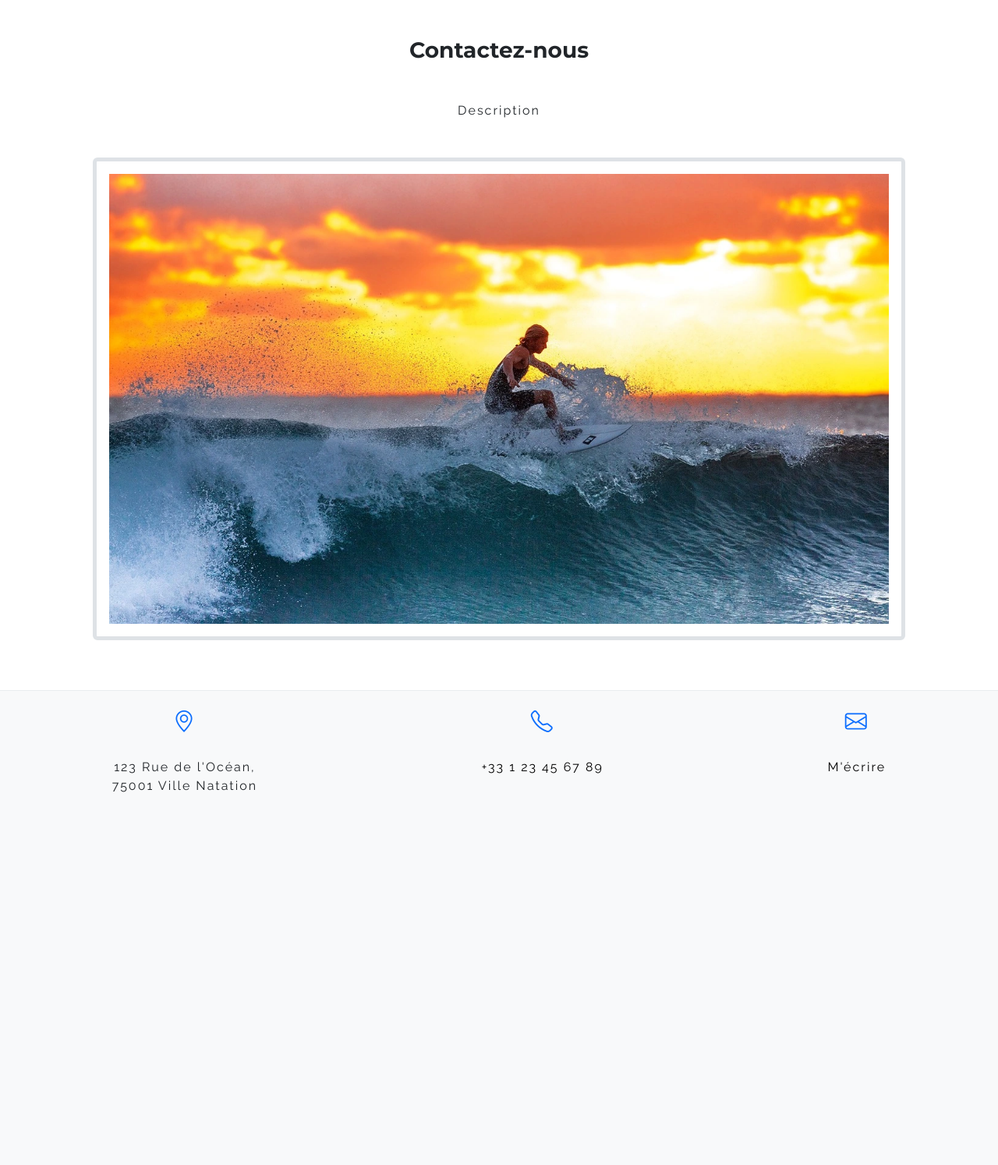
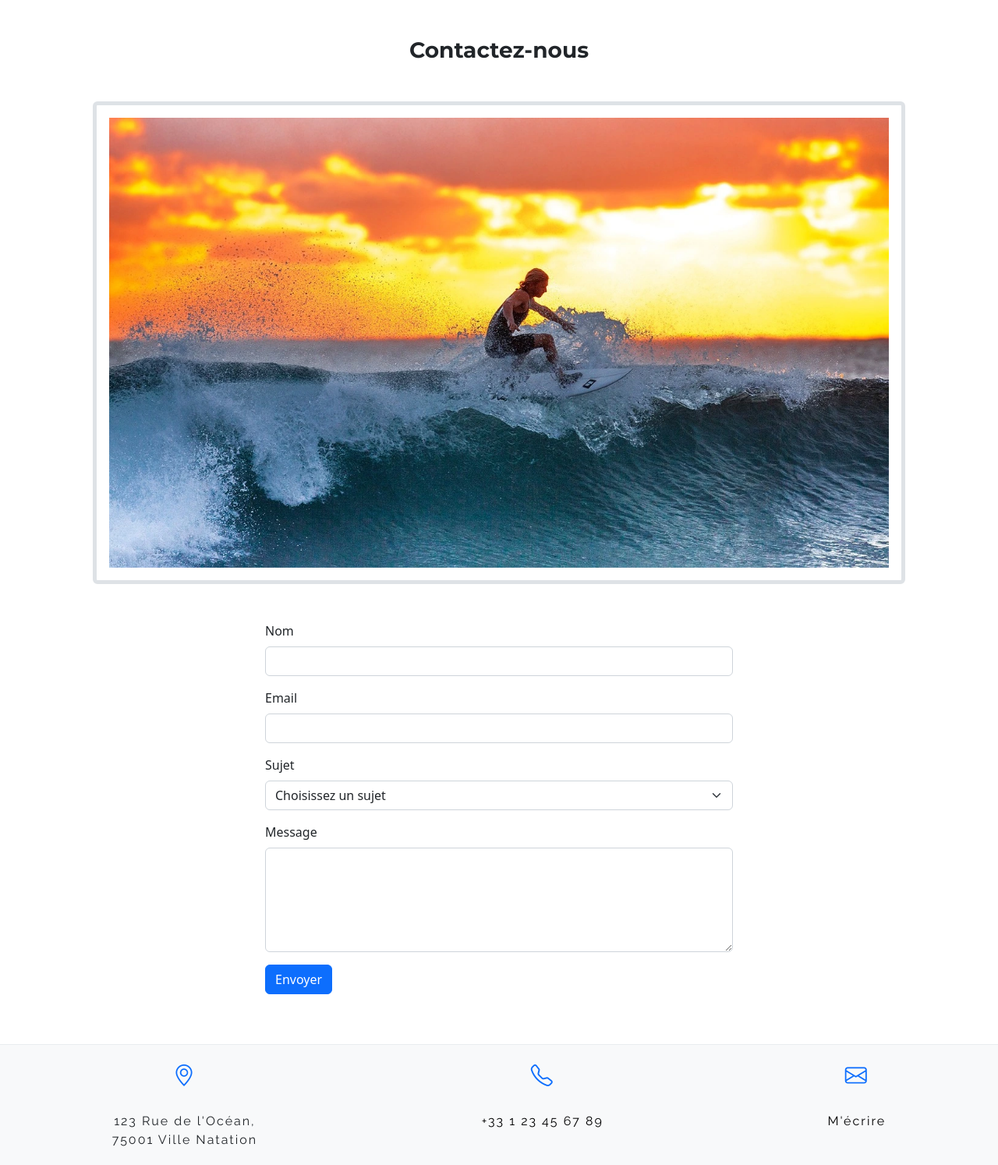
Before and after one commit to fannysaez/AquaPassion-Blog, a PHP site: template pages/contact.php in a window 1280 px wide. Shown: the part 78-1572 px from the top of the page at 78% size. Before the commit the page ends 1094 px from the top, so only its background shows below. Run offline with PHP 8.4, Linux system fonts and the light colour scheme; the template is opened without the code that fills it, so the values that code supplies are empty.

Commit message:
initial commit

```diff
--- a/includes/header.php
+++ b/includes/header.php
@@ -14,6 +14,7 @@
 </head>
 
 <body>
+  <header>
     <nav id="navbar-example2" class="navbar navbar-light bg-light px-2">
       <a class="navbar-brand" href="">
         <img class="logo" src="/assets/img/logo/AquaPassion.svg" alt="logo AquaPassion">
@@ -27,3 +28,4 @@
         </li>
       </ul>
     </nav>
+  </header>
--- a/index.php
+++ b/index.php
@@ -26,7 +26,6 @@
                 <div class="row align-items-start g-5">
                     <?php include_once 'includes/cards.php'; ?>
                 </div>
-
             </div>
     </main>
 
--- a/pages/contact.php
+++ b/pages/contact.php
@@ -1,18 +1,56 @@
 <!-- Page contact -->
 <?php include_once "includes/header.php"; ?>
 
-<body>
+
 <main class="container py-5 mb-3">
     <h1 class="text-center fw-bold fs-3 mb-5">Contactez-nous</h1>
     <p class=" text-center mt-5 mb-5">
-            Description
+        <!-- Description -->
     </p>
     <div class="d-flex justify-content-center">
         <div class="border border-5 rounded p-3">
             <img class="img-fluid mx-auto d-block" src="/assets/img/contact/surf.webp" alt="Surf" style="max-width: 1000px">
         </div>
     </div>
+
+    <!-- Formulaire de contact -->
+    <form action="contact.php" method="post" class="mx-auto mt-5" style="max-width: 600px;">
+        <!-- Champ Nom -->
+        <div class="mb-3">
+            <label for="nom" class="form-label">Nom</label>
+            <input type="text" class="form-control" id="nom" name="nom" required>
+        </div>
+
+        <!-- Champ Email -->
+        <div class="mb-3">
+            <label for="email" class="form-label">Email</label>
+            <input type="email" class="form-control" id="email" name="email" required>
+        </div>
+
+        <!-- Champ Sujet (liste déroulante) -->
+        <div class="mb-3">
+            <label for="sujet" class="form-label">Sujet</label>
+            <select class="form-select" id="sujet" name="sujet" required>
+                <option value="" disabled selected>Choisissez un sujet</option>
+                <option value="info">Demande d'information</option>
+                <option value="support">Support technique</option>
+                <option value="autre">Autre</option>
+            </select>
+        </div>
+
+        <!-- Champ Message -->
+        <div class="mb-3">
+            <label for="message" class="form-label">Message</label>
+            <textarea class="form-control" id="message" name="message" rows="5" required></textarea>
+        </div>
+
+        <!-- Bouton de soumission -->
+        <button type="submit" class="btn btn-primary">Envoyer</button>
+    </form>
+
+    <!-- Traitement du formulaire -->
+
 </main>
-</body>
+
 
 <?php include_once "includes/footer.php"; ?>
--- a/pages/single.php
+++ b/pages/single.php
@@ -4,6 +4,8 @@
 
 <main class="container py-5">
     <div class="container-fluid">
+        <!-- Inclure le fichier de données data.php -->
+
         <h1>Titre Article Blog</h1>
     </div>
 </main>
```
Lines whose indentation alone changed are shown as unchanged.
